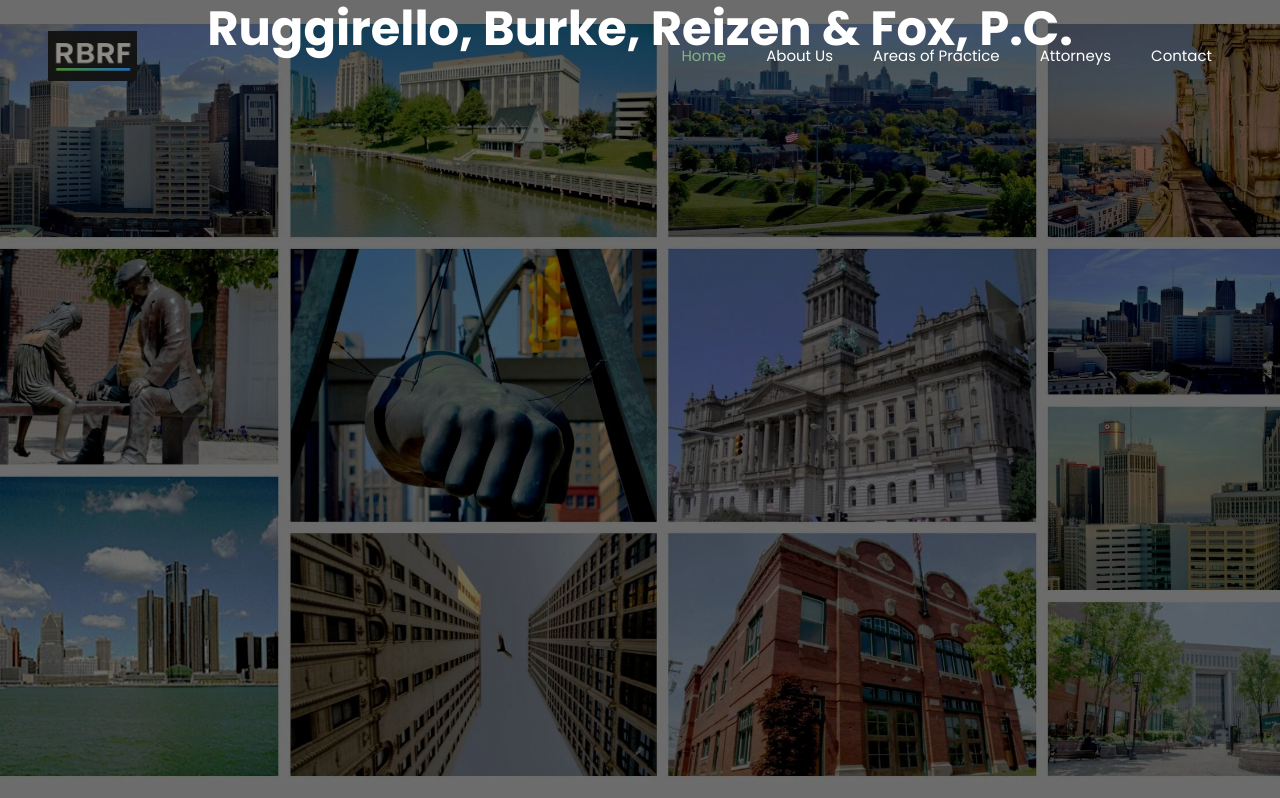
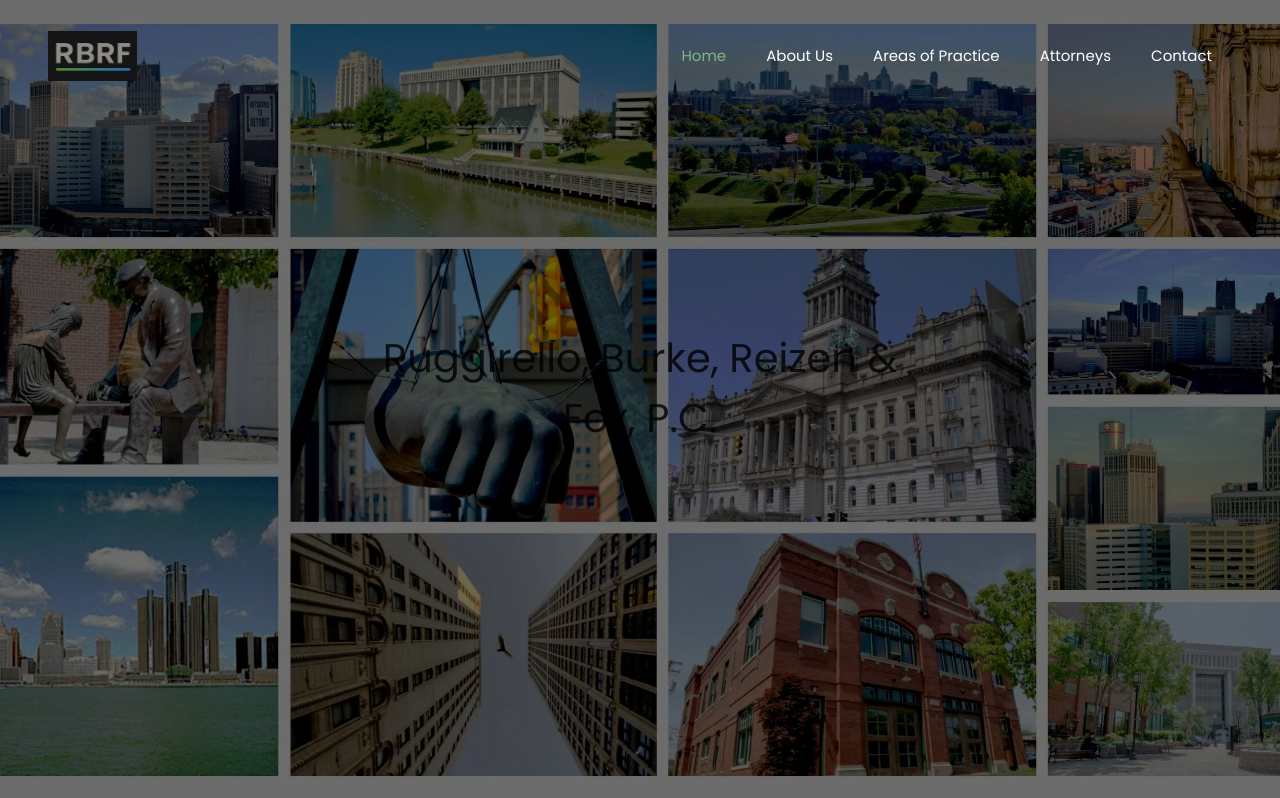
Before and after one commit to Tom-Kraus87/rbrf-website, a plain HTML site: page index.html in a window 1280 px wide. Shown: the top 798 px of the page. Drawn offline with Linux system fonts and the light colour scheme; files whose address does not match are found by name; a web font is replaced by a local one.

Commit message:
Center Hero Header on index.html

```diff
--- a/index.html
+++ b/index.html
@@ -48,8 +48,8 @@
     <div class="hero-wrap js-fullheight" style="background-image: url('images/rbrf-old-background.jpg');" data-stellar-background-ratio="0.5">
       <div class="overlay"></div>
       <div class="container-fluid px-md-5">
-        <div class="row no-gutters slider-text align-items-end justify-content-center">
-          <div class="col-md-9 ftco-animate pb-5 text-center">
+        <div class="row justify-content-center align-items-center" style="min-height: 100vh;">
+          <div class="col-md-6 ftco-animate text-center">
             <h1 class="mb-4">Ruggirello, Burke, Reizen &amp; Fox, P.C.</h1>
           </div>
         </div>
```
